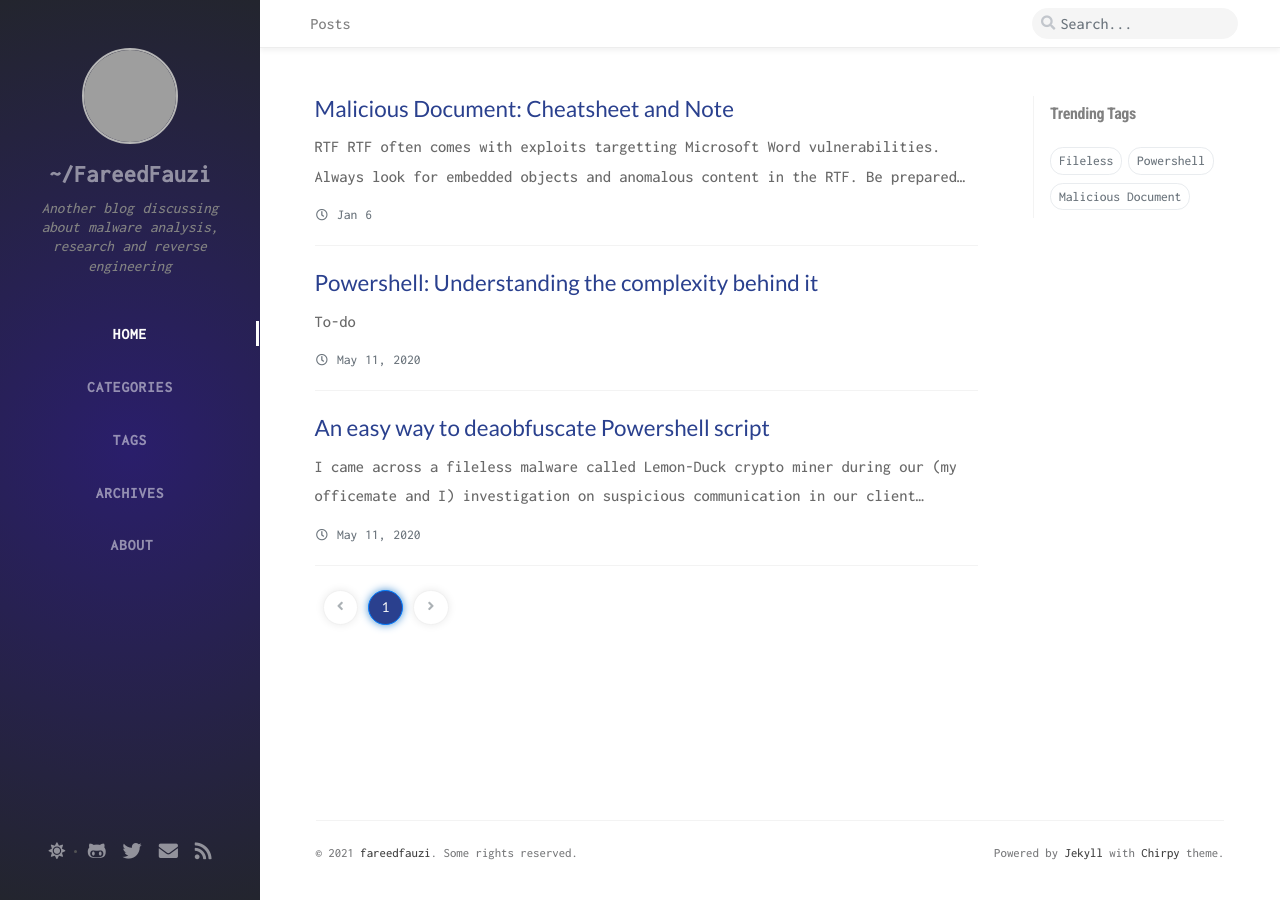
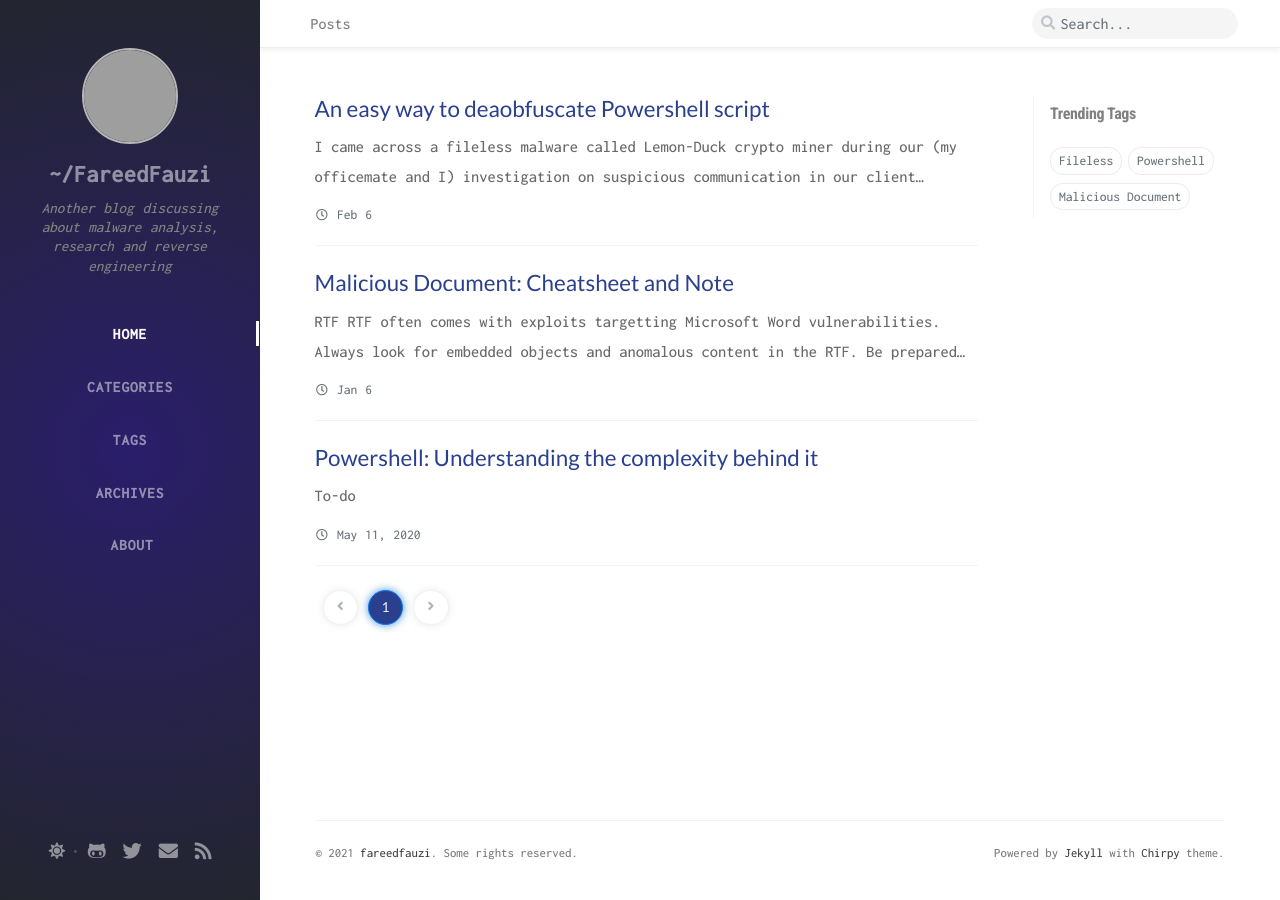
Before and after one commit to nightfury99/fareedfauzi.github.io, a Jekyll site: the page built from index.html, in a window 1280 px wide. Built offline with Jekyll 4.4.1, drawn with Linux system fonts in a browser that asks for light colours; nearby versions of some CDN libraries; the list of posts is cut into pages by our own code; comment, search, counter and statistics services are not loaded; grey boxes are pictures that could not be loaded.

Commit message:
Update 2021-02-06-Deobfuscate-Powershell.md

```diff
--- a/_posts/2021-02-06-Deobfuscate-Powershell.md
+++ b/_posts/2021-02-06-Deobfuscate-Powershell.md
@@ -2,7 +2,7 @@
 layout: post
 title:  "An easy way to deaobfuscate Powershell script"
 image: ''
-date:   2020-05-11 00:06:00
+date:   2021-02-06 00:06:00
 tags: [Powershell,Fileless]
 description: 'Learn how to deobfuscate Powershell script in easy way'
 categories: [Note, Tips]
```
